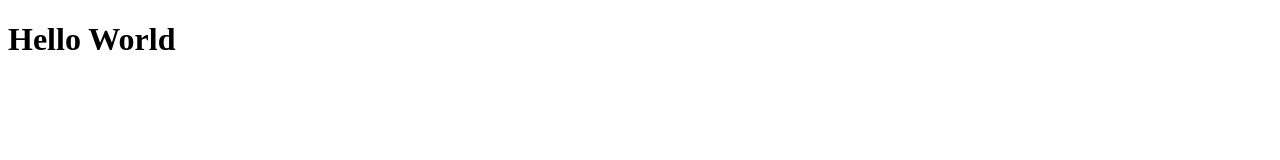
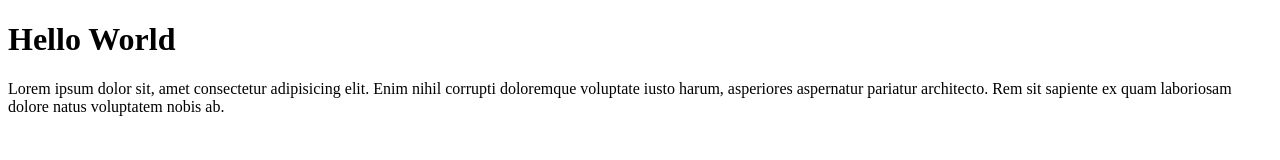
Before and after one commit to anggadewantoro/git-test, a plain HTML site: page index.html in a window 1280 px wide. Drawn offline with Linux system fonts and the light colour scheme.

Commit message:
Menambahkan paragraf

```diff
--- a/index.html
+++ b/index.html
@@ -10,6 +10,9 @@
 
 <body>
     <h1>Hello World</h1>
+    <p>Lorem ipsum dolor sit, amet consectetur adipisicing elit. Enim nihil corrupti doloremque voluptate iusto harum,
+        asperiores aspernatur pariatur architecto. Rem sit sapiente ex quam laboriosam dolore natus voluptatem nobis ab.
+    </p>
 </body>
 
 </html>
```
